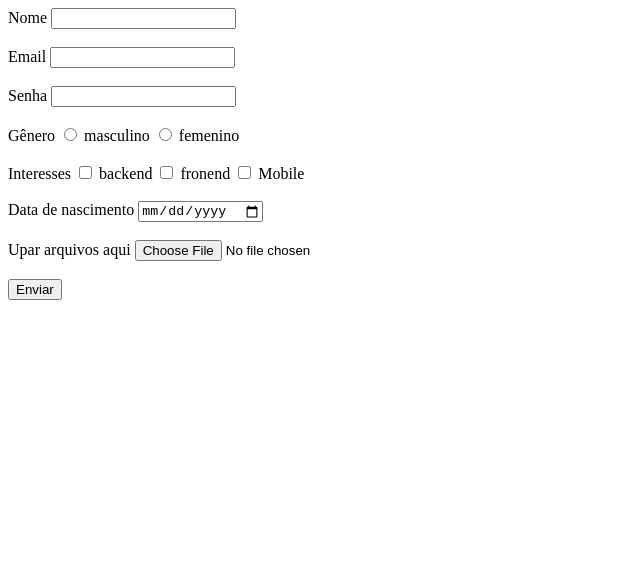
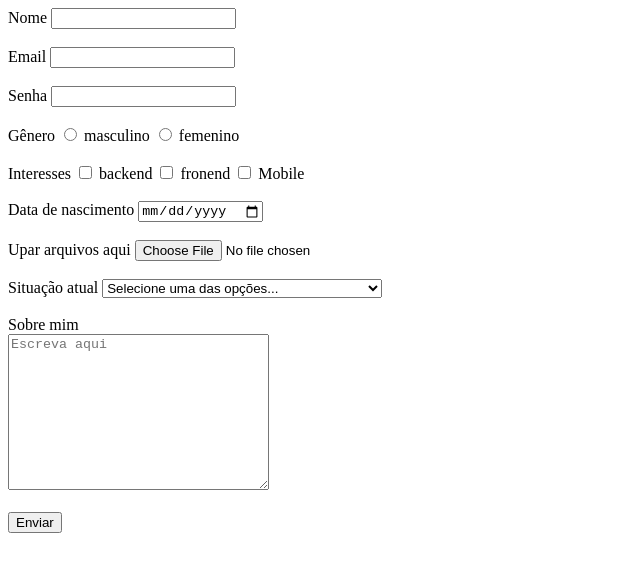
Before and after one commit to Paulo07Marcena/One-Bit-Code, a plain HTML site: page HTML/Atividades em aula/formularios/inputs.html in a window 1280 px wide. Shown: the whole page, without its empty margins (0-640 px from the left). Drawn offline with Linux system fonts and the light colour scheme.

Commit message:
TextArea e Select

```diff
--- a/HTML/Atividades em aula/formularios/inputs.html
+++ b/HTML/Atividades em aula/formularios/inputs.html
@@ -49,6 +49,33 @@
       <input type="file" name="file" id="file" />
       <br /><br />
 
+      <!-- Campo de caixa de seleção -->
+      <label for="situacao">Situação atual</label>
+      <select name="situacao" id="situacao">
+        <option value="" selected disabled>Selecione uma das opções</option>
+        <option value="" selected disabled>Selecione uma das opções...</option>
+        <option value="estudante">
+          Estudando para me tornar um programador
+        </option>
+        <option value="estagiario">Atuando como estagiário/trainee</option>
+        <option value="junior">Atuando como desenvolvedor júnior</option>
+        <option value="pleno">Atuando como desenvolvedor pleno</option>
+        <option value="senior">Atuando como desenvolvedor sênior</option>
+      </select>
+      <br /><br />
+
+      <!-- Campo de text ode múltiplas linhas -->
+      <label for="informações">Sobre mim</label>
+      <br />
+      <textarea
+        name="sobreMim"
+        id="informações"
+        cols="30"
+        rows="10"
+        placeholder="Escreva aqui"
+      ></textarea>
+      <br /><br />
+
       <button type="submit">Enviar</button>
     </form>
   </body>
```
